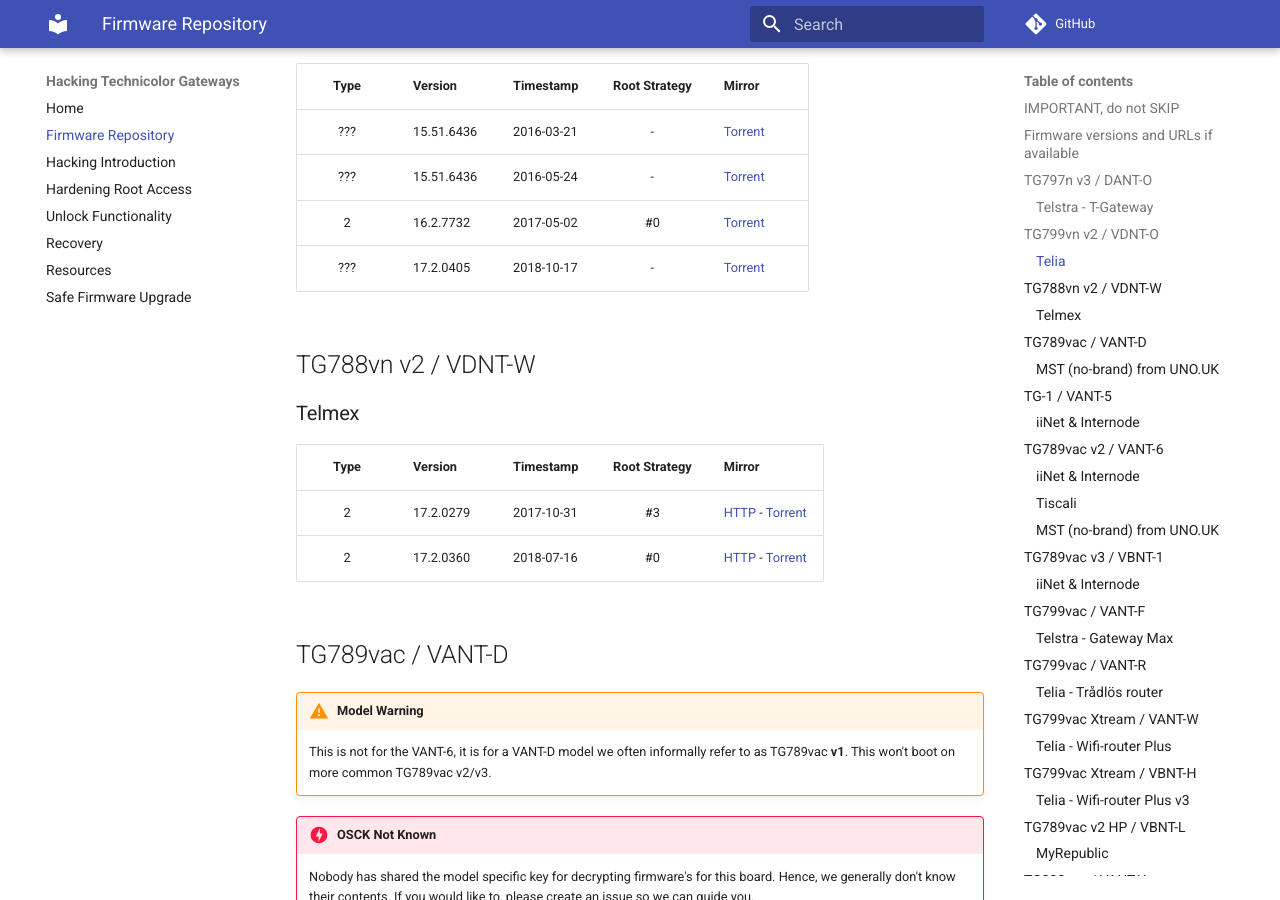
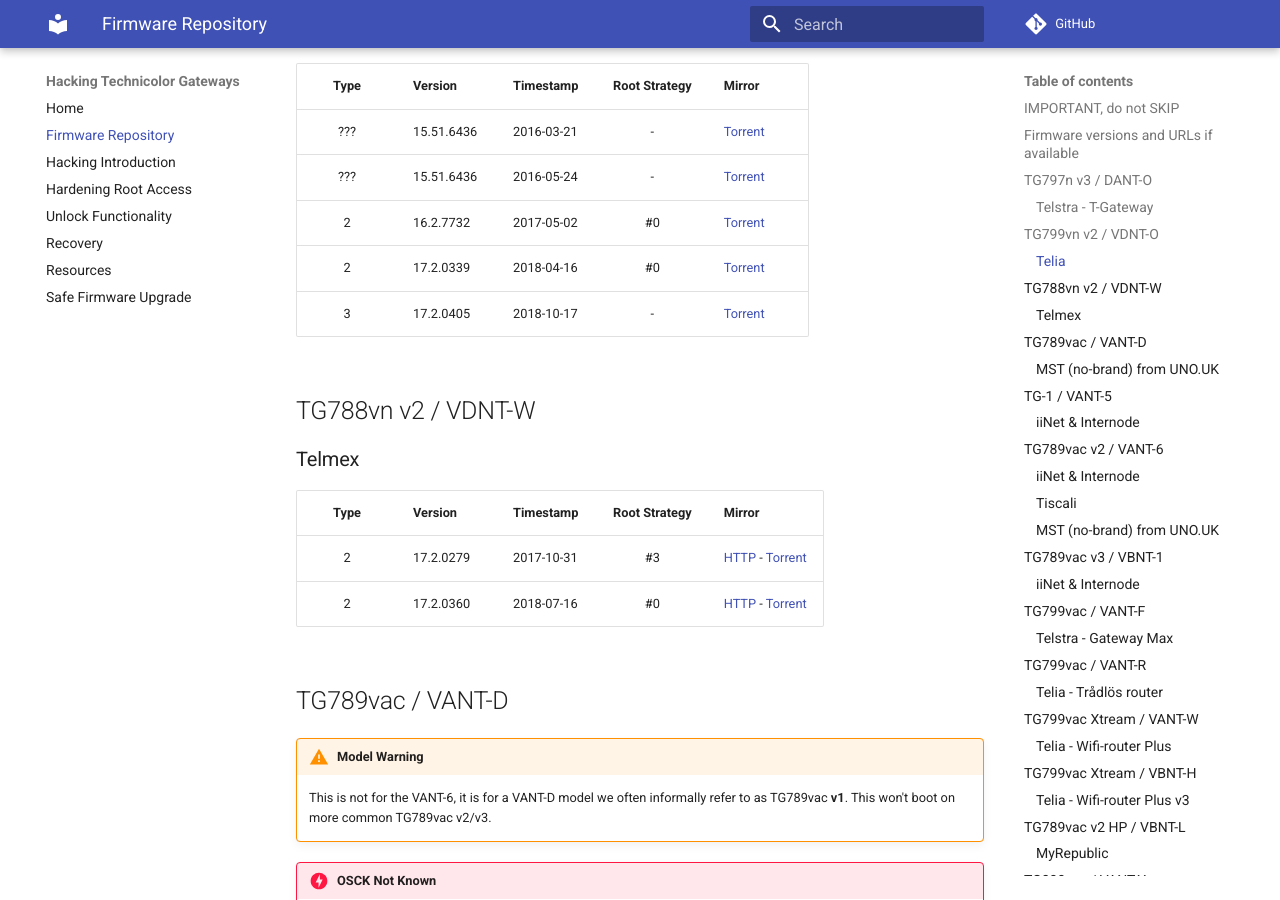
Before and after one commit to hack-technicolor/hack-technicolor, an MkDocs documentation site: the page built from docs/Repository.md, in a window 1280 px wide and 900 px high, scrolled down 1638 px. Built offline with MkDocs 1.6.1 and Material for MkDocs 9.7.7, drawn with Linux system fonts in a browser that asks for light colours; comment, search, counter and statistics services are not loaded.

Commit message:
Add telia vdnt-o 17.2.0339 & update Types

```diff
--- a/docs/Repository.md
+++ b/docs/Repository.md
@@ -50,7 +50,8 @@
 | ???    | 15.51.6436       | 2016-03-21 | -             | [Torrent](https://github.com/kevdagoat/hack-technicolor/blob/master/torrents/vdnt-o/15516436o1361004closed.rbi.torrent?raw=true) |
 | ???    | 15.51.6436       | 2016-05-24 | -             | [Torrent](https://github.com/kevdagoat/hack-technicolor/blob/master/torrents/vdnt-o/15516436o1361005closed.rbi.torrent?raw=true) |
 | 2      | 16.2.7732        | 2017-05-02 | #0            | [Torrent](https://github.com/kevdagoat/hack-technicolor/blob/master/torrents/vdnt-o/1627732o2221004closed.rbi.torrent?raw=true) |
-| ???    | 17.2.0405        | 2018-10-17 | -             | [Torrent](https://github.com/kevdagoat/hack-technicolor/blob/master/torrents/vdnt-o/1720405o1901012closed.rbi.torrent?raw=true) |
+| 2      | 17.2.0339        | 2018-04-16 | #0            | [Torrent](https://github.com/kevdagoat/hack-technicolor/blob/master/torrents/vdnt-o/172339o1901024closed.rbi.torrent?raw=true) |
+| 3    | 17.2.0405        | 2018-10-17 | -             | [Torrent](https://github.com/kevdagoat/hack-technicolor/blob/master/torrents/vdnt-o/1720405o1901012closed.rbi.torrent?raw=true) |
 
 ## TG788vn v2 / VDNT-W
 
@@ -146,7 +147,7 @@
 | 2      | 16.2.7732        | 2017-05-02 | #0            | [Torrent](https://github.com/kevdagoat/hack-technicolor/blob/master/torrents/vant-r/1627732r2221004closed.rbi.torrent?raw=true) |
 | 2      | 17.2.0339        | 2018-02-28 | #0            | [Torrent](https://github.com/kevdagoat/hack-technicolor/blob/master/torrents/vant-r/172339r1021008closed.rbi.torrent?raw=true) |
 | 2      | 17.2.0339        | 2018-04-16 | #0            | [Torrent](https://github.com/kevdagoat/hack-technicolor/blob/master/torrents/vant-r/172339r1021022closed.rbi.torrent?raw=true) |
-| ???    | 17.2.0405        | 2019-03-29 | -             | [Torrent](https://github.com/kevdagoat/hack-technicolor/blob/master/torrents/vant-r/172405r1021034closed.rbi.torrent?raw=true) |
+| 3      | 17.2.0405        | 2019-03-29 | -             | [Torrent](https://github.com/kevdagoat/hack-technicolor/blob/master/torrents/vant-r/172405r1021034closed.rbi.torrent?raw=true) |
 
 ## TG799vac Xtream / VANT-W
 
@@ -157,7 +158,7 @@
 | 2      | 16.2.7732        | 2017-05-02 | #0            | [Torrent](https://github.com/kevdagoat/hack-technicolor/blob/master/torrents/vant-w/1627732w2221002closed.rbi.torrent?raw=true) |
 | 2      | 17.2.0339        | 2018-02-28 | #0            | [Torrent](https://github.com/kevdagoat/hack-technicolor/blob/master/torrents/vant-w/172339w1441004closed.rbi.torrent?raw=true) |
 | 2      | 17.2.0339        | 2018-04-16 | #0            | [Torrent](https://github.com/kevdagoat/hack-technicolor/blob/master/torrents/vant-w/172339w1441020closed.rbi.torrent?raw=true) |
-| ???    | 17.2.0405        | 2019-03-29 | -             | [Torrent](https://github.com/kevdagoat/hack-technicolor/blob/master/torrents/vant-w/172405w1441030closed.rbi.torrent?raw=true) |
+| 3      | 17.2.0405        | 2019-03-29 | -             | [Torrent](https://github.com/kevdagoat/hack-technicolor/blob/master/torrents/vant-w/172405w1441030closed.rbi.torrent?raw=true) |
 
 ## TG799vac Xtream / VBNT-H
 
@@ -168,7 +169,7 @@
 | 2      | 16.2.7732        | 2017-05-02 | #0            | [Torrent](https://github.com/kevdagoat/hack-technicolor/blob/master/torrents/vbnt-h/1627732h2221002closed.rbi.torrent?raw=true) |
 | 2      | 17.2.0339        | 2018-02-28 | #0            | [Torrent](https://github.com/kevdagoat/hack-technicolor/blob/master/torrents/vbnt-h/172339h1441002closed.rbi.torrent?raw=true) |
 | 2      | 17.2.0339        | 2018-04-16 | #0            | [Torrent](https://github.com/kevdagoat/hack-technicolor/blob/master/torrents/vbnt-h/172339h1441018closed.rbi.torrent?raw=true) |
-| ???    | 17.2.0405        | 2019-03-29 | -             | [Torrent](https://github.com/kevdagoat/hack-technicolor/blob/master/torrents/vbnt-h/172405h1441028closed.rbi.torrent?raw=true) |
+| 3      | 17.2.0405        | 2019-03-29 | -             | [Torrent](https://github.com/kevdagoat/hack-technicolor/blob/master/torrents/vbnt-h/172405h1441028closed.rbi.torrent?raw=true) |
 
 ## TG789vac v2 HP / VBNT-L
 
```
Also changed, not shown: 1 other file.
